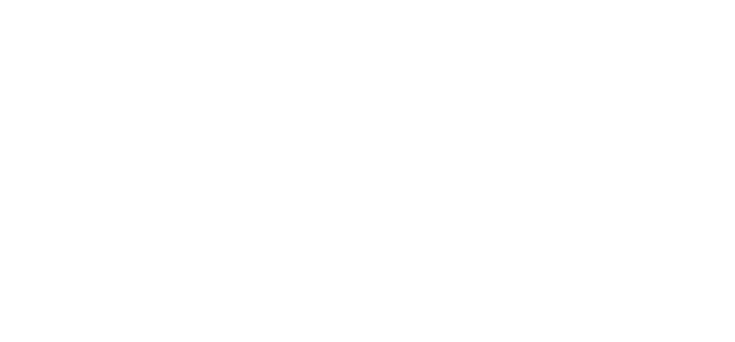
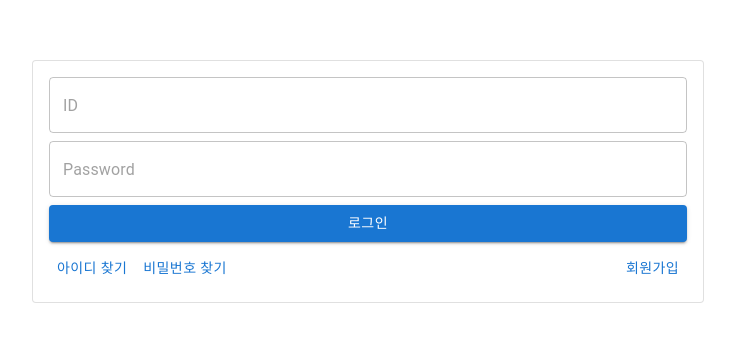
Before and after one commit to wynter22/w-commerce, a React (Create React App) app: page /login in a window 1280 px wide. Before the commit this address had no page. Shown: the part 180-522 px from the top of the page, without its empty margins (272-1007 px from the left). Built offline with nearby package versions, Linux system fonts and the light colour scheme.

Commit message:
material ui 추가 및 login 화면 추가

```diff
--- a/package.json
+++ b/package.json
@@ -3,6 +3,10 @@
   "version": "0.1.0",
   "private": true,
   "dependencies": {
+    "@emotion/react": "^11.8.2",
+    "@emotion/styled": "^11.8.1",
+    "@mui/icons-material": "^5.5.1",
+    "@mui/material": "^5.5.2",
     "@testing-library/jest-dom": "^5.16.2",
     "@testing-library/react": "^12.1.4",
     "@testing-library/user-event": "^13.5.0",
--- /dev/null
+++ b/src/pages/Login.tsx
@@ -0,0 +1,31 @@
+import { Button, Stack, Paper, Container, OutlinedInput } from '@mui/material';
+import React from 'react';
+
+const Login = () => {
+  return (
+    <>
+      <Container fixed>
+        <Paper variant="outlined" elevation={1} sx={{ my: 30, mx: 30 }}>
+          <Stack direction="column" justifyContent="center" spacing={1} m={2}>
+            <OutlinedInput fullWidth placeholder="ID" />
+            <OutlinedInput fullWidth placeholder="Password" />
+            <Button fullWidth variant="contained" color="primary">
+              로그인
+            </Button>
+            <Stack direction="row" justifyContent="space-between">
+              <Stack direction="row">
+                <Button color="primary">아이디 찾기</Button>
+                <Button color="primary">비밀번호 찾기</Button>
+              </Stack>
+              <Stack direction="row">
+                <Button color="primary">회원가입</Button>
+              </Stack>
+            </Stack>
+          </Stack>
+        </Paper>
+      </Container>
+    </>
+  );
+};
+
+export default Login;
--- a/src/pages/Main.tsx
+++ b/src/pages/Main.tsx
@@ -1,7 +1,15 @@
 import React from 'react';
+import TextField from '@mui/material/TextField';
+import { Container } from '@mui/material';
 
 const Main = () => {
-  return <></>;
+  return (
+    <>
+      <Container>
+        <TextField color="primary" focused />
+      </Container>
+    </>
+  );
 };
 
 export default Main;
--- a/src/routes/AppRouter.tsx
+++ b/src/routes/AppRouter.tsx
@@ -1,15 +1,15 @@
 import React from 'react';
 import { BrowserRouter, Routes, Route } from 'react-router-dom';
 import Main from 'pages/Main';
+import Login from 'pages/Login';
 
 const Router = () => {
   return (
     <>
       <BrowserRouter>
         <Routes>
-          <Route path="/" element={<Main />}>
-            Value
-          </Route>
+          <Route path="/" element={<Main />}></Route>
+          <Route path="/login" element={<Login />}></Route>
         </Routes>
       </BrowserRouter>
     </>
```
Also changed, not shown: 1 other file (tests, documents, lock files or other folders).
